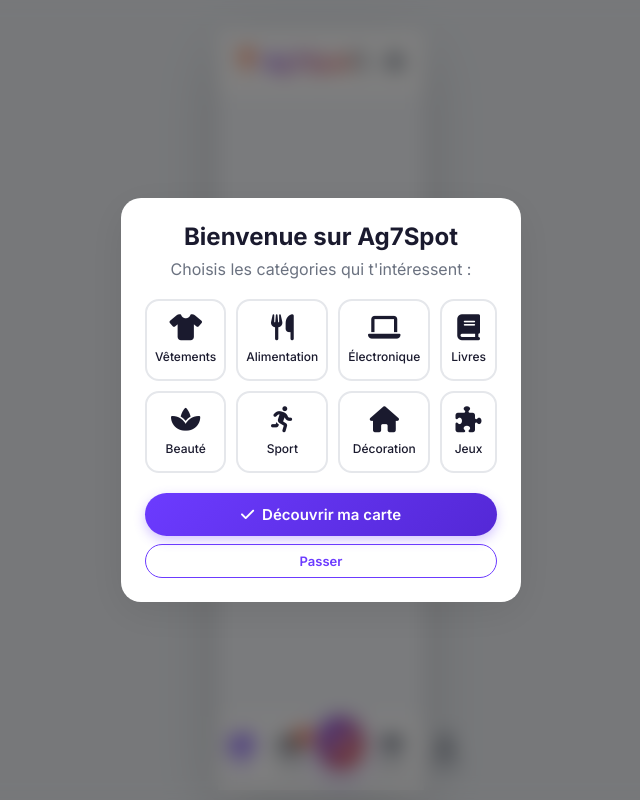
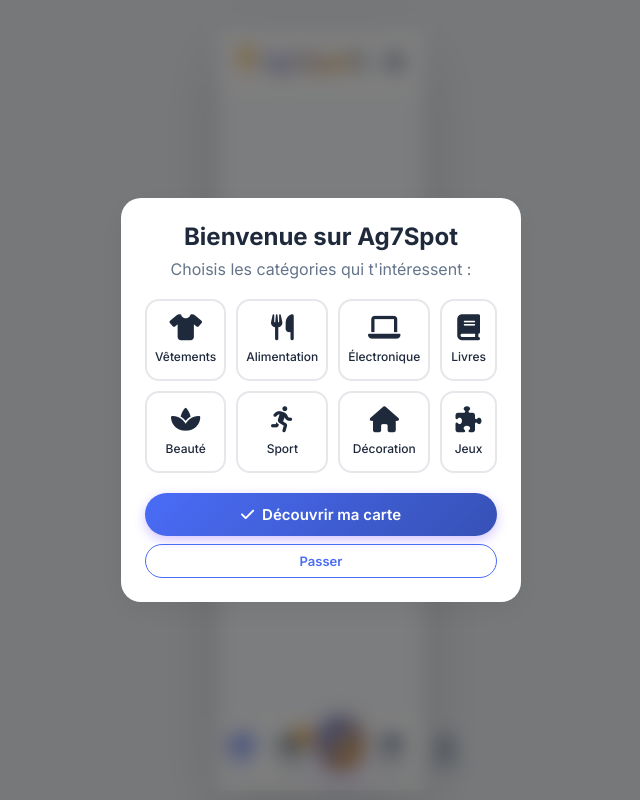
Before and after one commit to Agapeag7/Ag7spot, a PHP site: page / in a window 1280 px wide. Shown: the whole page, without its empty margins (319-959 px from the left). Run offline with PHP 8.4, Linux system fonts and the light colour scheme.

Commit message:
correction de bug visuel JS

```diff
--- a/app.js
+++ b/app.js
@@ -2,7 +2,6 @@
 // APPLICATION PRINCIPALE (ROUTAGE, INIT)
 // =========================================
 let currentPage = 'feed';
-let mapInstance = null;
 let appInitialized = false;
 
 document.addEventListener('DOMContentLoaded', async () => {
@@ -43,10 +42,12 @@
     appInitialized = true;
 
     // Service Worker pour le hors-ligne
-    if ('serviceWorker' in navigator) {
-        navigator.serviceWorker.register('/sw.js')
+    if ('serviceWorker' in navigator && (location.protocol === 'https:' || location.hostname === 'localhost' || location.hostname === '127.0.0.1')) {
+        navigator.serviceWorker.register('sw.js')
             .then(() => console.log('SW enregistré'))
             .catch(err => console.warn('SW erreur:', err));
+    } else if ('serviceWorker' in navigator) {
+        console.warn('SW non enregistré : protocole non sécurisé ou environnement local invalide', location.protocol);
     }
 });
 
--- a/index.html
+++ b/index.html
@@ -70,7 +70,7 @@
             </div>
 
             <!-- ===== MODALE ONBOARDING ===== -->
-            <div id="onboardingModal" class="modal">
+            <div id="onboardingModal" class="modal hidden">
                 <div class="modal-content onboarding-modal">
                     <div id="onboardingContainer"></div>
                 </div>
--- a/pages/map.js
+++ b/pages/map.js
@@ -189,9 +189,12 @@
         }
 
         // Appel API simulé
-        showToast('✅ Check-in validé ! +10 points', 'success');
+        showToast('Check-in validé ! +10 points', 'success');
         CURRENT_USER.points += 10;
-        document.querySelector('.profile-stats')?.querySelector('strong')?.textContent = CURRENT_USER.points;
+        const profilePointsEl = document.querySelector('.profile-stats strong');
+        if (profilePointsEl) {
+            profilePointsEl.textContent = CURRENT_USER.points;
+        }
     });
 }
 
--- a/style.css
+++ b/style.css
@@ -5,25 +5,38 @@
     box-sizing: border-box;
 }
 :root {
-    --primary: #6C3BFF;
-    --primary-dark: #5428d6;
-    --primary-light: #8B6FFF;
-    --secondary: #FF6B35;
-    --success: #10B981;
-    --warning: #F59E0B;
-    --danger: #EF4444;
-    --bg: #F5F7FB;
-    --card-bg: #FFFFFF;
-    --text-main: #1A1A2E;
-    --text-gray: #6B7280;
-    --shadow: 0 4px 20px rgba(0, 0, 0, 0.06);
-    --shadow-lg: 0 10px 40px rgba(0, 0, 0, 0.08);
+    /* Couleurs principales - tons doux et élégants */
+    --primary: #4A6CF7;          /* Bleu vif mais tempéré */
+    --primary-dark: #3651B5;     /* Bleu plus profond pour les hover */
+    --primary-light: #E8EDFD;    /* Fond bleu très clair pour les sélections */
+    --secondary: #F59E0B;        /* Jaune doux pour les accents (badges, deals) */
+    --secondary-light: #FEF3C7;  /* Fond jaune pâle */
+
+    /* Couleurs de statut - pastel */
+    --success: #10B981;          /* Vert doux */
+    --success-bg: #ECFDF5;       /* Fond vert très clair */
+    --warning: #F59E0B;          /* Jaune (identique au secondary) */
+    --warning-bg: #FFFBEB;       /* Fond jaune très clair */
+    --danger: #EF4444;           /* Rouge, utilisé avec parcimonie */
+    --danger-bg: #FEF2F2;        /* Fond rouge très clair */
+
+    /* Neutres - palette grise naturelle */
+    --bg: #F8FAFC;               /* Fond général très clair (presque blanc) */
+    --card-bg: #FFFFFF;          /* Blanc pur pour les cartes */
+    --text-main: #1E293B;        /* Gris foncé (plus doux que le noir) */
+    --text-gray: #64748B;        /* Gris moyen pour les textes secondaires */
+    --border: #E2E8F0;           /* Gris très clair pour les bordures */
+    --shadow: 0 4px 16px rgba(0, 0, 0, 0.04); /* Ombre légère */
+    --shadow-lg: 0 8px 30px rgba(0, 0, 0, 0.06); /* Ombre un peu plus marquée */
+
+    /* Dimensions et transitions */
     --radius: 16px;
     --radius-lg: 20px;
     --nav-height: 75px;
     --header-height: 65px;
     --transition: 0.25s cubic-bezier(0.4, 0, 0.2, 1);
 }
+
 body {
     font-family: 'Inter', sans-serif;
     background: var(--bg);
```
Also changed, not shown: 1 other file.
